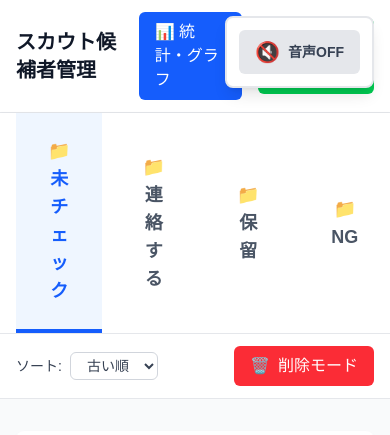
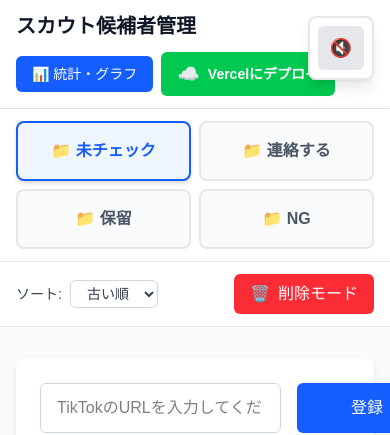
Before and after one commit to Dowie009/scout-manager, a Next.js app: page / in a window 390 px wide. Shown: the top 435 px of the page. Built offline with nearby package versions, Linux system fonts and the light colour scheme; no server answers; the database is empty.

Commit message:
Update: 2026/1/7 12:27:15

```diff
--- a/app/page.tsx
+++ b/app/page.tsx
@@ -394,11 +394,12 @@
       )}
       {/* ナビゲーションバー */}
       <div className="bg-white border-b border-gray-200">
-        <div className="max-w-7xl mx-auto px-4 sm:px-6 lg:px-8 py-3 flex items-center gap-4">
-          <h1 className="text-xl font-bold text-gray-900">スカウト候補者管理</h1>
+        <div className="max-w-7xl mx-auto px-4 sm:px-6 lg:px-8 py-3">
+          <h1 className="text-xl font-bold text-gray-900 mb-3">スカウト候補者管理</h1>
+          <div className="flex flex-wrap items-center gap-2">
             <a
               href="/stats"
-            className="px-4 py-2 bg-blue-600 hover:bg-blue-700 text-white rounded-md font-medium transition-colors"
+              className="px-4 py-2 bg-blue-600 hover:bg-blue-700 text-white rounded-md font-medium transition-colors text-sm sm:text-base"
             >
               📊 統計・グラフ
             </a>
@@ -407,7 +408,7 @@
               <button
                 onClick={handleDeployToVercel}
                 disabled={isDeploying}
-              className={`px-4 py-2 rounded-md font-medium transition-colors flex items-center gap-2 ${
+                className={`px-4 py-2 rounded-md font-medium transition-colors flex items-center gap-2 text-sm sm:text-base ${
                   isDeploying
                     ? 'bg-gray-300 text-gray-600 cursor-not-allowed'
                     : 'bg-green-500 hover:bg-green-600 text-white'
@@ -420,6 +421,7 @@
                 </span>
               </button>
             )}
+          </div>
         </div>
       </div>
 
@@ -476,19 +478,19 @@
         </div>
       </div>
 
-      {/* 音声スイッチ（右上に固定） */}
-      <div className="fixed top-4 right-4 z-50 bg-white rounded-lg shadow-lg p-3 flex items-center gap-2 border-2 border-gray-200">
+      {/* 音声スイッチ（右上に固定、iPhone対応） */}
+      <div className="fixed top-4 right-4 z-50 bg-white rounded-lg shadow-lg p-2 sm:p-3 flex items-center gap-2 border-2 border-gray-200">
         <button
           onClick={() => setIsMuted(!isMuted)}
-          className={`px-4 py-2 rounded-md font-medium transition-colors flex items-center gap-2 ${
+          className={`px-3 py-2 sm:px-4 sm:py-2 rounded-md font-medium transition-colors flex items-center gap-1 sm:gap-2 ${
             isMuted
               ? 'bg-gray-200 hover:bg-gray-300 text-gray-700'
               : 'bg-blue-500 hover:bg-blue-600 text-white'
           }`}
           title={isMuted ? '音声をONにする' : '音声をOFFにする'}
         >
-          <span className="text-xl">{isMuted ? '🔇' : '🔊'}</span>
-          <span className="text-sm font-semibold">{isMuted ? '音声OFF' : '音声ON'}</span>
+          <span className="text-lg sm:text-xl">{isMuted ? '🔇' : '🔊'}</span>
+          <span className="text-xs sm:text-sm font-semibold hidden sm:inline">{isMuted ? '音声OFF' : '音声ON'}</span>
         </button>
       </div>
 
--- a/components/StatusTabs.tsx
+++ b/components/StatusTabs.tsx
@@ -15,16 +15,17 @@
 export default function StatusTabs({ currentStatus, onStatusChange }: StatusTabsProps) {
   return (
     <div className="bg-white shadow-sm border-b border-gray-200">
-      <div className="max-w-7xl mx-auto px-4 sm:px-6 lg:px-8">
-        <div className="flex space-x-2">
+      <div className="max-w-7xl mx-auto px-4 sm:px-6 lg:px-8 py-3">
+        {/* iPhone向け: グリッドレイアウト（2x2） */}
+        <div className="grid grid-cols-2 gap-2 sm:flex sm:space-x-2">
           {tabs.map((tab) => (
             <button
               key={tab.id}
               onClick={() => onStatusChange(tab.id)}
-              className={`px-8 py-6 font-bold text-lg transition-all ${
+              className={`px-4 py-4 sm:px-8 sm:py-6 font-bold text-base sm:text-lg transition-all rounded-lg sm:rounded-none ${
                 currentStatus === tab.id
-                  ? 'text-blue-600 border-b-4 border-blue-600 bg-blue-50'
-                  : 'text-gray-600 hover:text-gray-900 hover:bg-gray-50'
+                  ? 'text-blue-600 bg-blue-50 border-2 border-blue-600 shadow-md sm:border-b-4 sm:border-t-0 sm:border-l-0 sm:border-r-0 sm:shadow-none'
+                  : 'text-gray-600 bg-gray-50 border-2 border-gray-200 hover:text-gray-900 hover:bg-gray-100 active:bg-gray-200'
               }`}
             >
               {tab.label}
```
Lines whose indentation alone changed are shown as unchanged.
